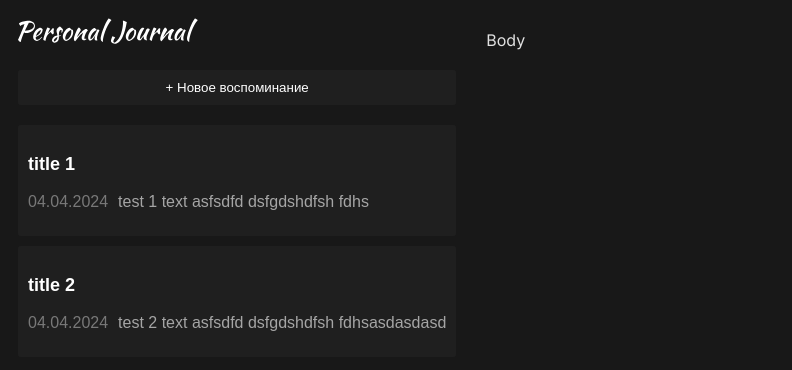
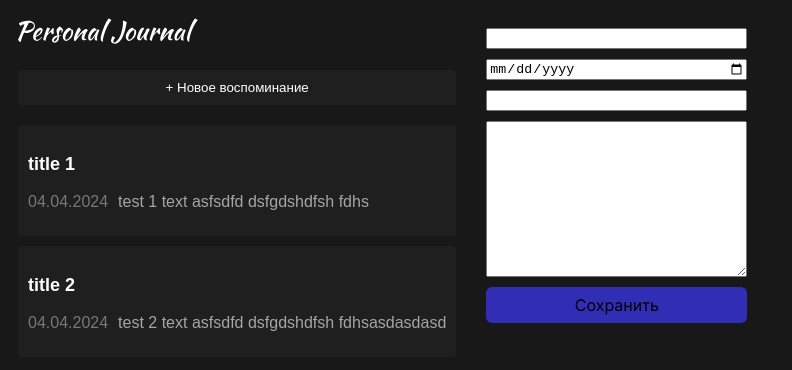
Before and after one commit to DenisJet/MyJournal, a React (Vite) app: page / in a window 1280 px wide. Shown: the top 370 px of the page, without its empty margins (0-792 px from the left). Built offline with nearby package versions, Linux system fonts and the light colour scheme.

Commit message:
add form

```diff
--- a/src/App.jsx
+++ b/src/App.jsx
@@ -2,6 +2,7 @@ import './App.css';
 import CardButton from './components/CardButton/CardButton';
 import Header from './components/Header/Header';
 import JournalAddButton from './components/JournalAddButton/JournalAddButton';
+import JournalForm from './components/JournalForm/JournalForm';
 import JournalItem from './components/JournalItem/JournalItem';
 import JournalList from './components/JournalList/JournalList';
 import Body from './layouts/Body/Body';
@@ -36,7 +37,7 @@ function App() {
       </JournalList>
     </LeftPanel>
     <Body>
-      Body
+      <JournalForm/>
     </Body>
     </div>
   );
--- /dev/null
+++ b/src/components/JournalForm/JournalForm.css
@@ -0,0 +1,5 @@
+.journal-form {
+  display: flex;
+  flex-direction: column;
+  gap: 10px;
+}
--- /dev/null
+++ b/src/components/JournalForm/JournalForm.jsx
@@ -0,0 +1,23 @@
+import './JournalForm.css';
+import Button from '../Button/Button';
+
+export default function JournalForm() {
+  const addJournalItem = (e) => {
+    e.preventDefault();
+
+    const formData = new FormData(e.target);
+    const formProps = Object.fromEntries(formData);
+
+    console.log(formProps);
+  }
+
+  return (
+    <form className='journal-form' onSubmit={addJournalItem}>
+      <input type='text' name='title'/>
+      <input type='date' name='date'/>
+      <input type='text' name='tag'/>
+      <textarea name='post' cols='30' rows="10"/>
+      <Button>Сохранить</Button>
+    </form>
+  )
+}
```
